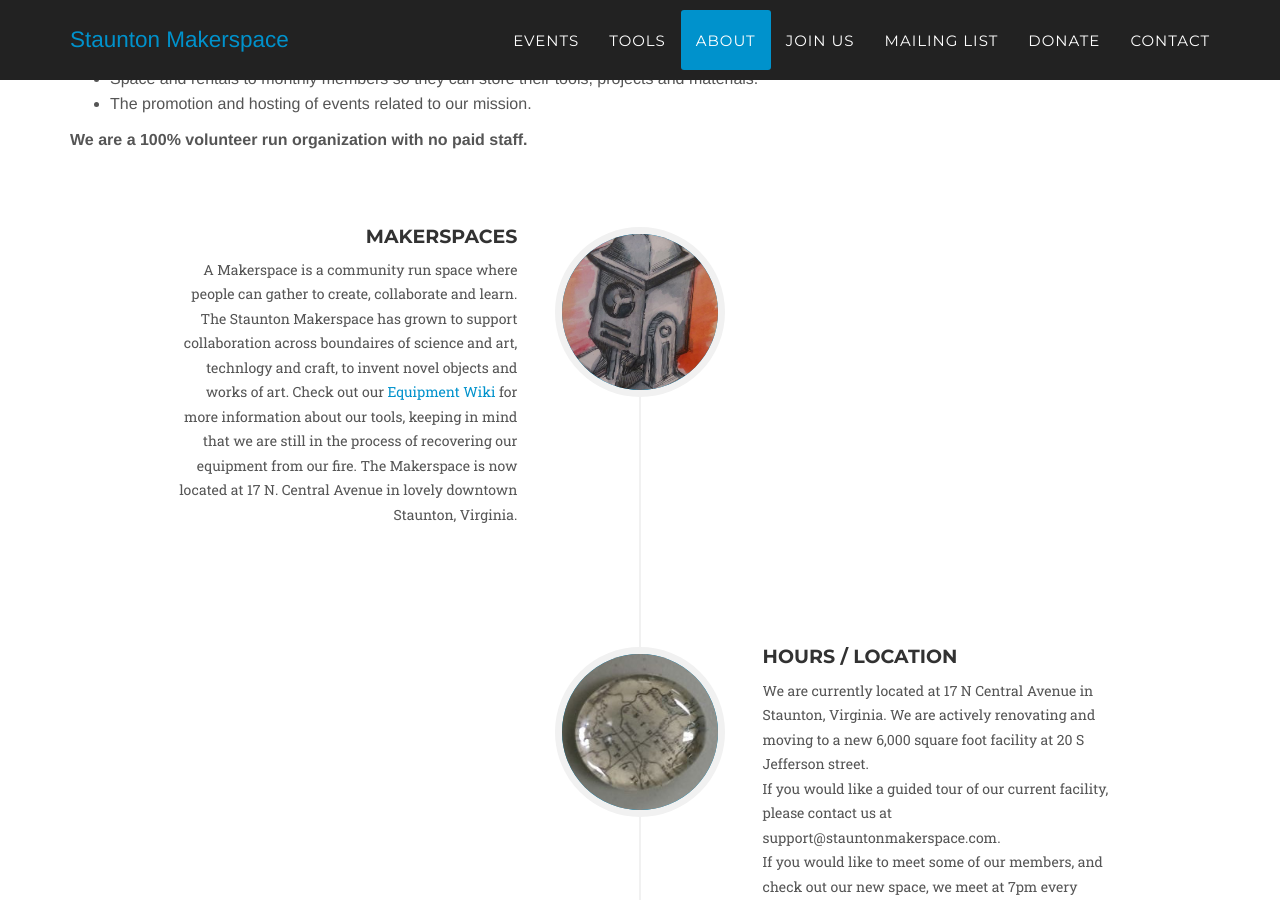
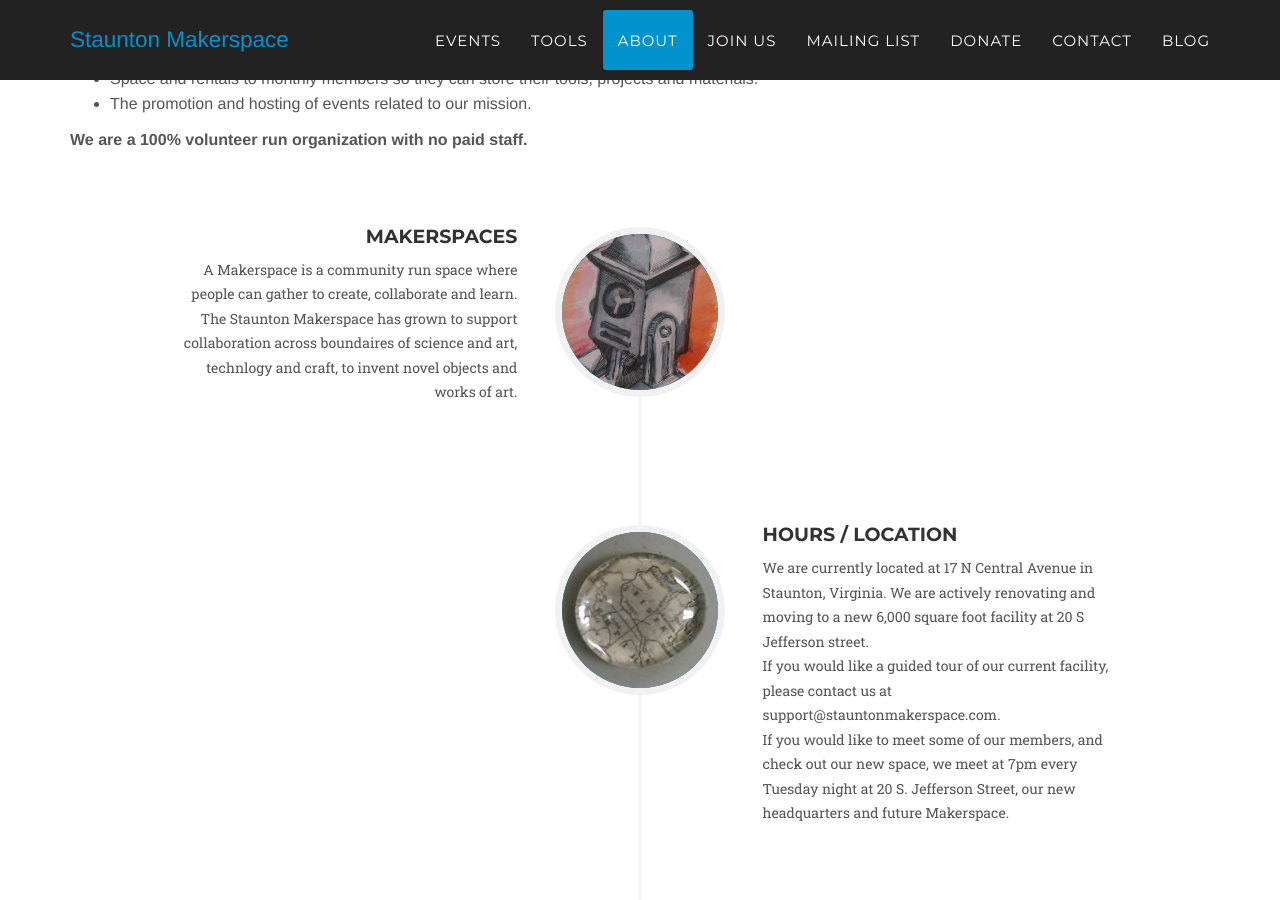
Before and after one commit to stauntonmakerspace/old_website, a Jekyll site: the page built from index.html, in a window 1280 px wide and 900 px high, scrolled down 3816 px. Built offline with Jekyll 4.4.1, drawn with Linux system fonts in a browser that asks for light colours; some web fonts are replaced; comment, search, counter and statistics services are not loaded.

Commit message:
A few minor updates

```diff
--- a/_includes/about.html
+++ b/_includes/about.html
@@ -33,7 +33,9 @@
                                     <h4>Makerspaces</h4>
                                 </div>
                                 <div class="timeline-body">
-                                    <p class="text-muted">A Makerspace is a community run space where people can gather to create, collaborate and learn.  The Staunton Makerspace has grown to support collaboration across boundaires of science and art, technlogy and craft, to invent novel objects and works of art.  Check out our <a href="https://github.com/stauntonmakerspace/wikiProject/wiki">Equipment Wiki</a> for more information about our tools, keeping in mind that we are still in the process of recovering our equipment from our fire.  The Makerspace is now located at 17 N. Central Avenue in lovely downtown Staunton, Virginia.</p>
+                                    <p class="text-muted">A Makerspace is a community run space where people can gather to create, collaborate and learn.
+                                        The Staunton Makerspace has grown to support collaboration across boundaires of science and art, technlogy and craft, to invent novel objects and works of art.
+                                    </p>
                                 </div>
                             </div>
                         </li>
@@ -69,7 +71,10 @@
                                     <h4>Prices</h4>
                                 </div>
                                 <div class="timeline-body">
-                                    <p class="text-muted">You can become a member for as little as $50 per month, with no long term obligation. We have a variety of levels of membership to meet a variety of needs and interests.  Please check out our <a href="#join">Membership Levels / Price List</a> for more information.</p>
+                                    <p class="text-muted">You can become a member for as little as $50 per month, with
+                                        no long term obligation. We have a variety of levels of membership to meet a
+                                        variety of needs and interests.  Please check out our
+                                        <a href="#join">Membership Levels / Price List</a> for more information.</p>
                                 </div>
                             </div>
                         </li>
--- a/_includes/header.html
+++ b/_includes/header.html
@@ -38,6 +38,10 @@
                     <li>
                         <a class="page-scroll" href="#contact">Contact</a>
                     </li>
+                    <li>
+                        <a href="http://maker.stauntonmakerspace.com">Blog</a>
+                    </li>
+
                 </ul>
             </div>
             <!-- /.navbar-collapse -->
```
